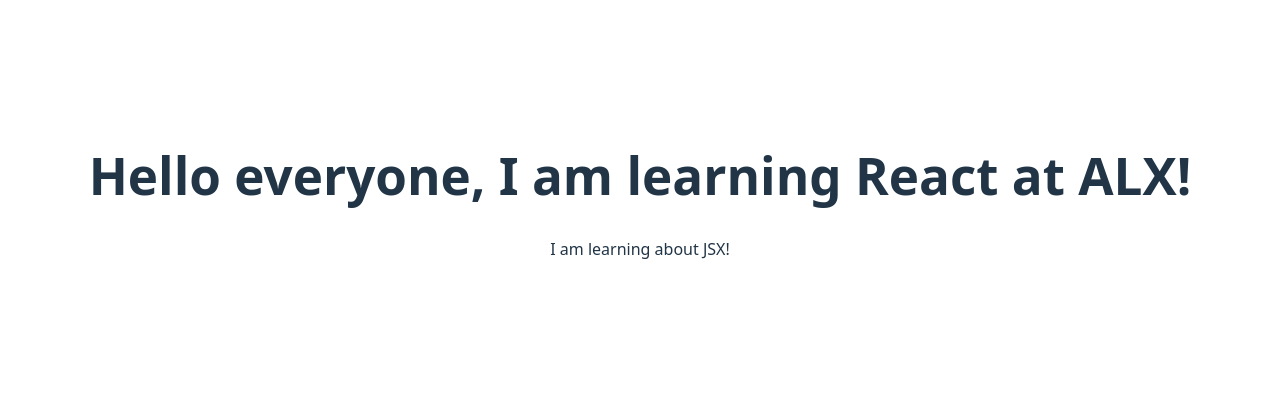
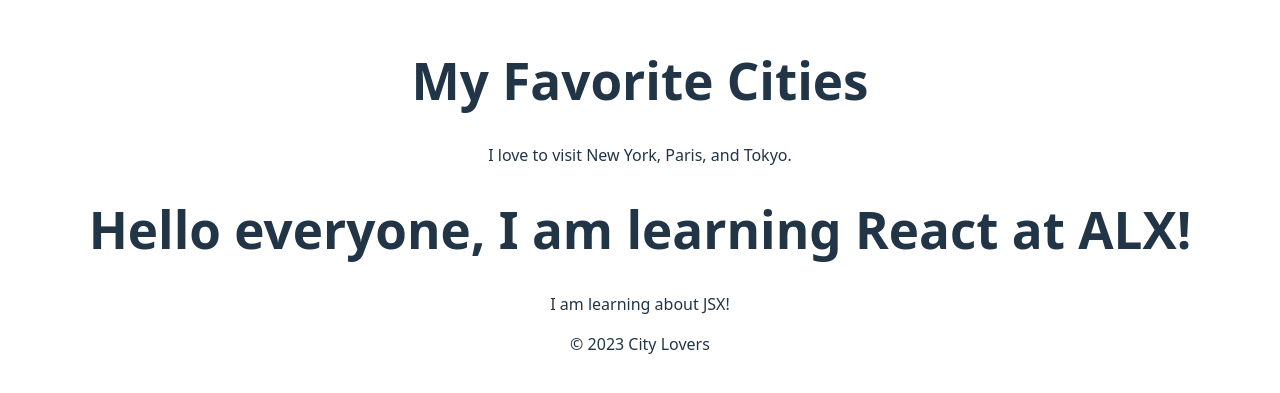
Before and after one commit to Acacore/alx-fe-reactjs, a React (Vite) app in the folder alx-react-app/: page / in a window 1280 px wide. Shown: the part 205-598 px from the top of the page. Built offline with nearby package versions, Linux system fonts and the light colour scheme.

Commit message:
Header, Footer and MainContent Files added

```diff
--- a/alx-react-app/src/App.jsx
+++ b/alx-react-app/src/App.jsx
@@ -2,6 +2,9 @@
 import reactLogo from './assets/react.svg'
 import viteLogo from '/vite.svg'
 import WelcomeMessage from './components/WelcomeMessage.jsx'
+import Header from './Header'
+import MainContent from './MainContent'
+import Footer from './Footer'
 import './App.css'
 
 function App() {
@@ -29,7 +32,10 @@
       <p className="read-the-docs">
         Click on the Vite and React logos to learn more
       </p> */}
+      <Header/>
+      <MainContent/>
        <WelcomeMessage />
+       <Footer/>
     </>
   )
 }
--- /dev/null
+++ b/alx-react-app/src/Footer.jsx
@@ -0,0 +1,16 @@
+import { useState } from 'react'
+
+function Footer(){
+
+
+
+    return(
+        <div className="">
+            <footer>
+                <p>© 2023 City Lovers</p>
+            </footer>
+        </div>
+    )
+
+}
+export default Footer;
--- /dev/null
+++ b/alx-react-app/src/Header.jsx
@@ -0,0 +1,16 @@
+import { useState } from 'react'
+
+function Header(){
+
+
+
+    return(
+        <div className="">
+            <header>
+  <h1>My Favorite Cities</h1>
+</header>
+        </div>
+    )
+
+}
+export default Header;
--- /dev/null
+++ b/alx-react-app/src/MainContent.jsx
@@ -0,0 +1,16 @@
+import { useState } from 'react'
+
+function MainContent(){
+
+
+
+    return(
+        <div className="">
+           <main>
+  <p>I love to visit New York, Paris, and Tokyo.</p>
+</main>
+        </div>
+    )
+
+}
+export default MainContent;
```
